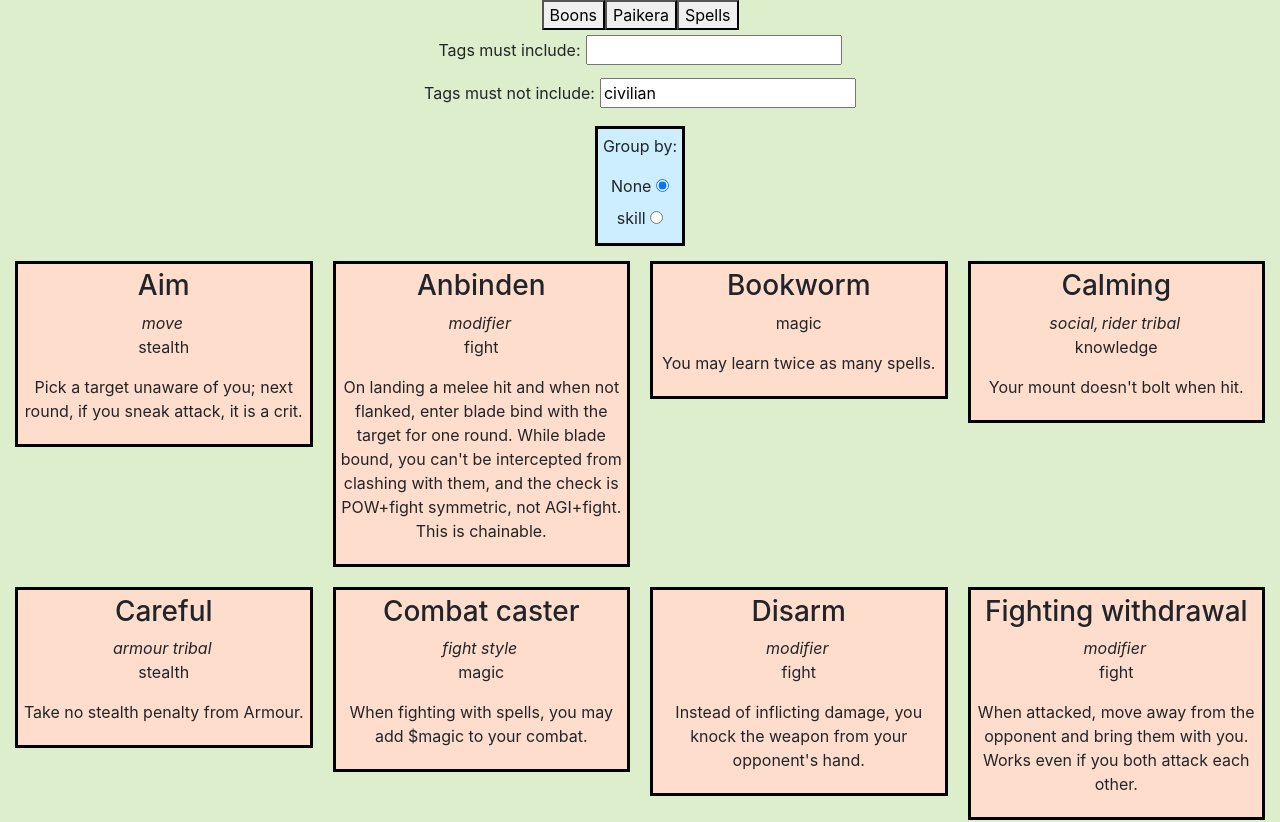
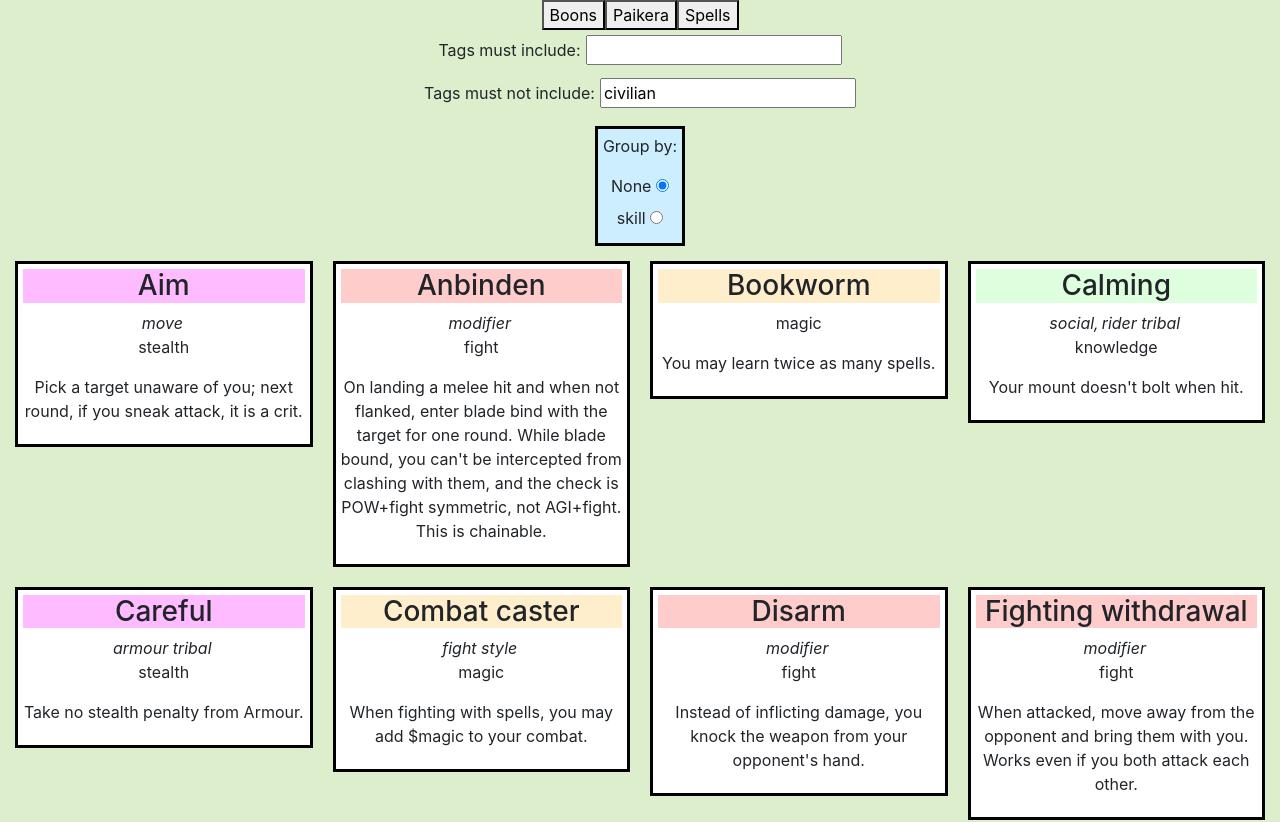
Before and after one commit to MarkGN/pantheont-frontend, a React (Create React App) app: page / in a window 1280 px wide. Shown: the top 822 px of the page. Built offline with nearby package versions, Linux system fonts and the light colour scheme.

Commit message:
make card color subtler

```diff
--- a/src/components/Card.jsx
+++ b/src/components/Card.jsx
@@ -9,16 +9,21 @@ function softenColors(cols) {
   return cols.split(", ").map(softenColor).join(",");
 }
 
+function skillToColor(skill) {
+  return softenColor({"athletics":"yellow", "fight":"red", "knowledge":"green", "magic":"orange", "stealth":"purple", "vigilance":"blue"}[skill]);
+}
+
 const tags = require("../data/tags.json");
 
 function styling(props) {
-  return {"spell": {"backgroundColor":softenColor(props.text[0])}, "plant": {"backgroundImage": "linear-gradient(to right,"+softenColors(props.text[0])+")"}}[props.contentType] || {};
+  return {"boon": {"backgroundColor":skillToColor(props.text[0])}, "spell": {"backgroundColor":softenColor(props.text[0])}, "plant": {"backgroundImage": "linear-gradient(to right,"+softenColors(props.text[0])+")"}}[props.contentType] || {};
 }
 
 export default function Card(props) {
   return <div className="content-card col-lg-3 col-md-4 col-sm-6 col-xs-12">
-    <div className={props.contentType+"-interior"} style={styling(props)}>
-      <h3>{props.name}</h3>
+    <div className="card-interior">
+    {/* <div className={props.contentType+"-interior"}> */}
+      <div className="content-card-name"  style={styling(props)}><h3>{props.name}</h3></div>
       <i>
         {(props.tags || []).map((tag, ix) => {
           const toolTipText = (tags.find((t) => tag.includes(t.name.toLowerCase())) || {}).text;
--- a/src/styles.css
+++ b/src/styles.css
@@ -25,12 +25,24 @@ body {
   padding: 5px;
 }
 
+.card-interior {
+  background-color: #ffffff;
+  border-color: black;
+  border-style: solid;
+  margin: 5px;
+  padding: 5px;
+}
+
 .content-card {
   border: 0px;
   border-style: none;
   display: inline-block;
   padding: 5px;
   text-align: center;
+}
+
+.content-card-name {
+  width: 100%;
 }
 
 .card-holder {
@@ -114,7 +126,7 @@ header {
   visibility: hidden;
   /* width: 120px; */
   width:240px;
-  background-color: black;
+  background-color: #000000a0;
   color: #fff;
   text-align: center;
   /* border-radius: 6px; */
```
